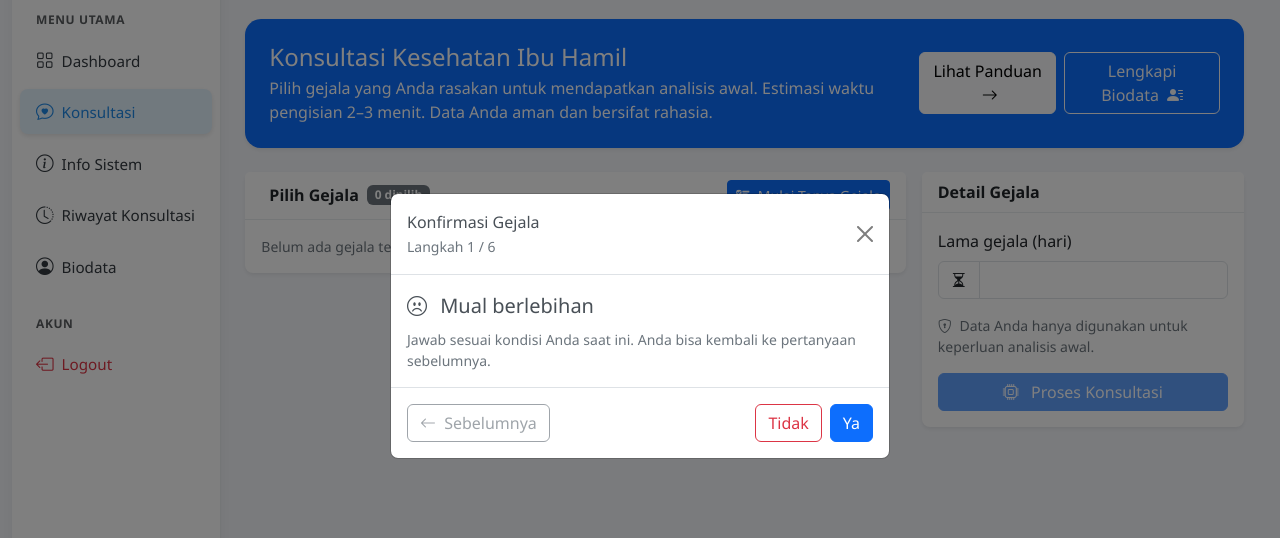
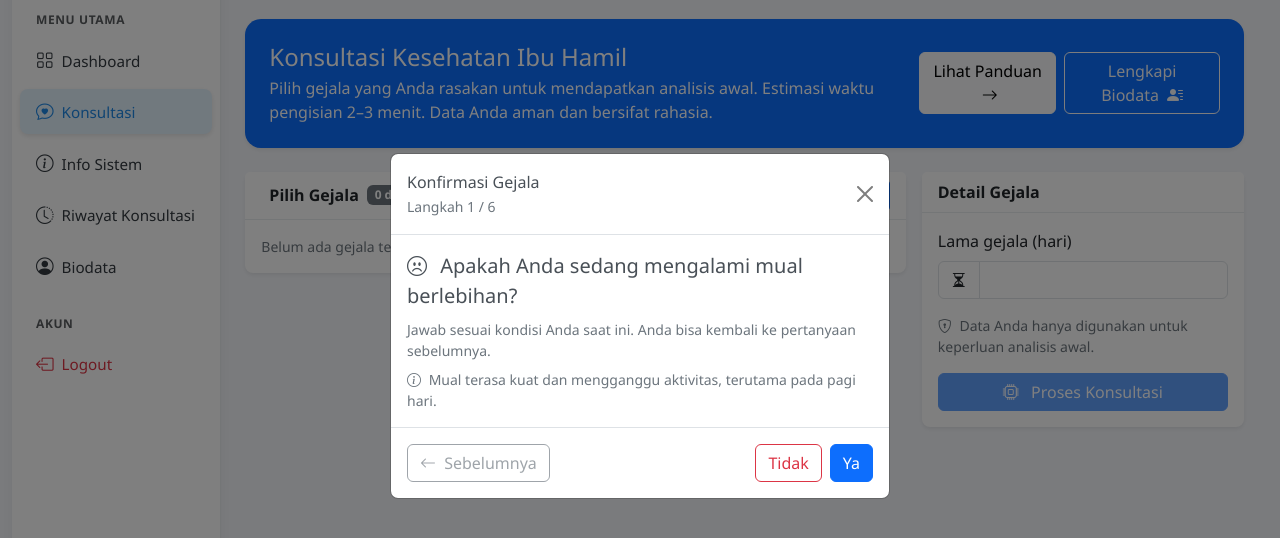
Before and after one commit to WannProject/sistem-pakar-ibu-hamil, a plain HTML site: page user/konsultasi.html in a window 1280 px wide. Both pictures are taken after a click on the button "Mulai Tanya Gejala". Shown: the part 74-612 px from the top of the page. Drawn offline with nearby package versions, Linux system fonts and the light colour scheme.

Commit message:
revisi konsep inputa gejala

```diff
--- a/user/konsultasi.html
+++ b/user/konsultasi.html
@@ -271,6 +271,11 @@
               Jawab sesuai kondisi Anda saat ini. Anda bisa kembali ke
               pertanyaan sebelumnya.
             </div>
+            <div
+              class="small text-secondary mt-2"
+              id="gejalaHint"
+              style="display: none"
+            ></div>
           </div>
           <div class="modal-footer d-flex justify-content-between">
             <button
@@ -309,20 +314,50 @@
 
         // Daftar gejala (urutan pertanyaan)
         const symptoms = [
-          { id: "g1", label: "Mual berlebihan", icon: "bi-emoji-frown" },
-          { id: "g2", label: "Muntah terus-menerus", icon: "bi-emoji-dizzy" },
+          {
+            id: "g1",
+            label: "Mual berlebihan",
+            icon: "bi-emoji-frown",
+            question: "Apakah Anda sedang mengalami mual berlebihan?",
+            hint: "Mual terasa kuat dan mengganggu aktivitas, terutama pada pagi hari.",
+          },
+          {
+            id: "g2",
+            label: "Muntah terus-menerus",
+            icon: "bi-emoji-dizzy",
+            question:
+              "Apakah Anda muntah terus-menerus hari ini atau beberapa hari terakhir?",
+            hint: "Muntah lebih dari 3 kali dalam sehari atau sulit menahan makanan/minuman.",
+          },
           {
             id: "g3",
             label: "Pusing atau pingsan",
             icon: "bi-lightning-charge",
+            question: "Apakah Anda sering merasa pusing atau sempat pingsan?",
+            hint: "Kepala terasa ringan/berkunang-kunang saat berdiri atau beraktivitas.",
           },
           {
             id: "g4",
             label: "Pembengkakan kaki/tangan",
             icon: "bi-droplet-half",
+            question:
+              "Apakah kaki atau tangan Anda terlihat bengkak tidak biasa?",
+            hint: "Bengkak menetap, terutama di pergelangan kaki/jari, bukan hanya setelah berdiri lama.",
           },
-          { id: "g5", label: "Perdarahan", icon: "bi-exclamation-triangle" },
-          { id: "g6", label: "Nyeri perut hebat", icon: "bi-heart-pulse" },
+          {
+            id: "g5",
+            label: "Perdarahan",
+            icon: "bi-exclamation-triangle",
+            question: "Apakah Anda mengalami perdarahan dari jalan lahir?",
+            hint: "Darah merah muda/merah kecoklatan dari vagina, sedikit sampai banyak.",
+          },
+          {
+            id: "g6",
+            label: "Nyeri perut hebat",
+            icon: "bi-heart-pulse",
+            question: "Apakah Anda merasakan nyeri perut yang kuat atau hebat?",
+            hint: "Nyeri menusuk/menarik kuat, tidak hilang dengan istirahat.",
+          },
         ];
 
         // Jawaban: { id: true|false }
@@ -360,6 +395,7 @@
         const modalEl = document.getElementById("gejalaModal");
         let modal;
         const qTitle = () => document.getElementById("gejalaQuestion");
+        const qHint = () => document.getElementById("gejalaHint");
         const qProg = () => document.getElementById("gejalaProgress");
         const btnPrev = () => document.getElementById("gejalaPrev");
         const btnYes = () => document.getElementById("gejalaYes");
@@ -368,7 +404,19 @@
         const renderStep = () => {
           const step = symptoms[idx];
           if (!step) return;
-          qTitle().innerHTML = `<i class="bi ${step.icon} me-2"></i> ${step.label}`;
+          const title =
+            step.question ||
+            `Apakah Anda mengalami ${step.label.toLowerCase()}?`;
+          qTitle().innerHTML = `<i class="bi ${step.icon} me-2"></i> ${title}`;
+          if (qHint()) {
+            if (step.hint) {
+              qHint().style.display = "";
+              qHint().innerHTML = `<i class="bi bi-info-circle me-1"></i> ${step.hint}`;
+            } else {
+              qHint().style.display = "none";
+              qHint().innerHTML = "";
+            }
+          }
           qProg().textContent = `${idx + 1} / ${symptoms.length}`;
           // Prev tombol aktif jika bukan langkah pertama
           btnPrev().disabled = idx === 0;
```
